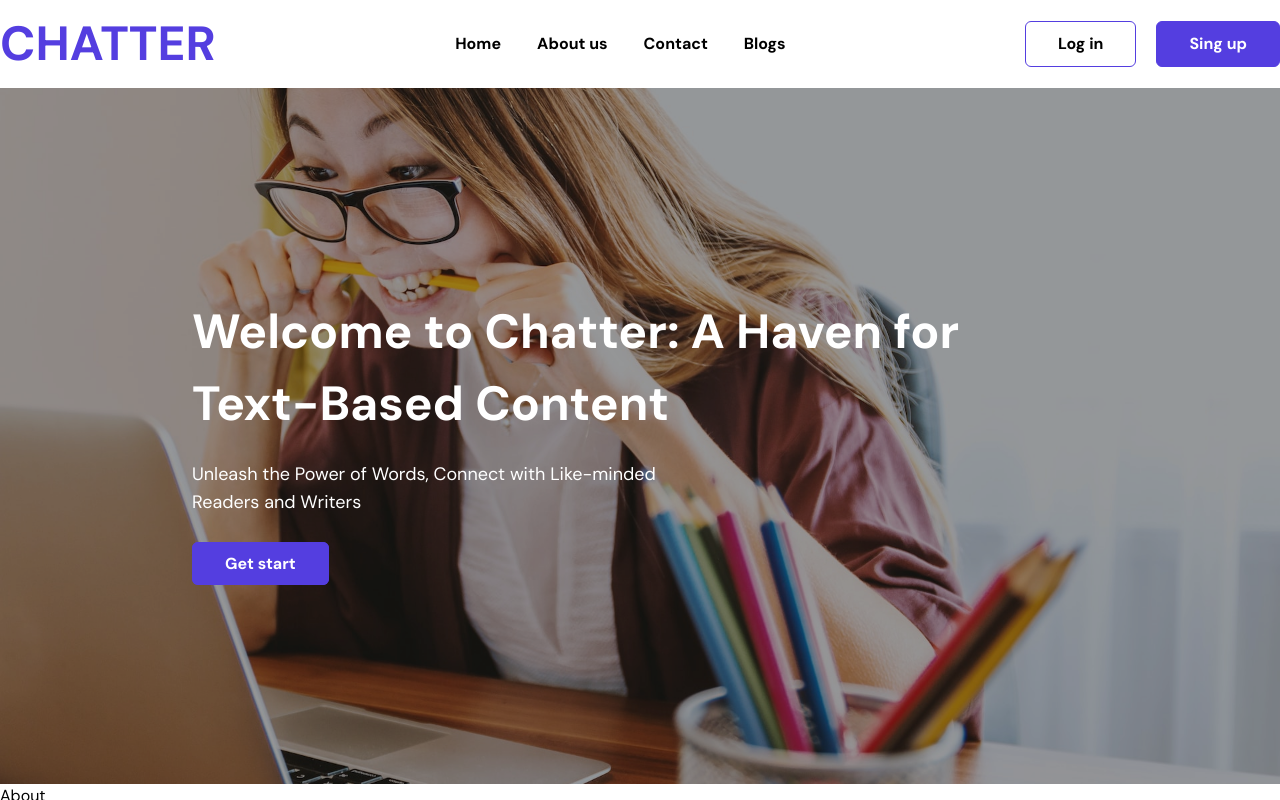
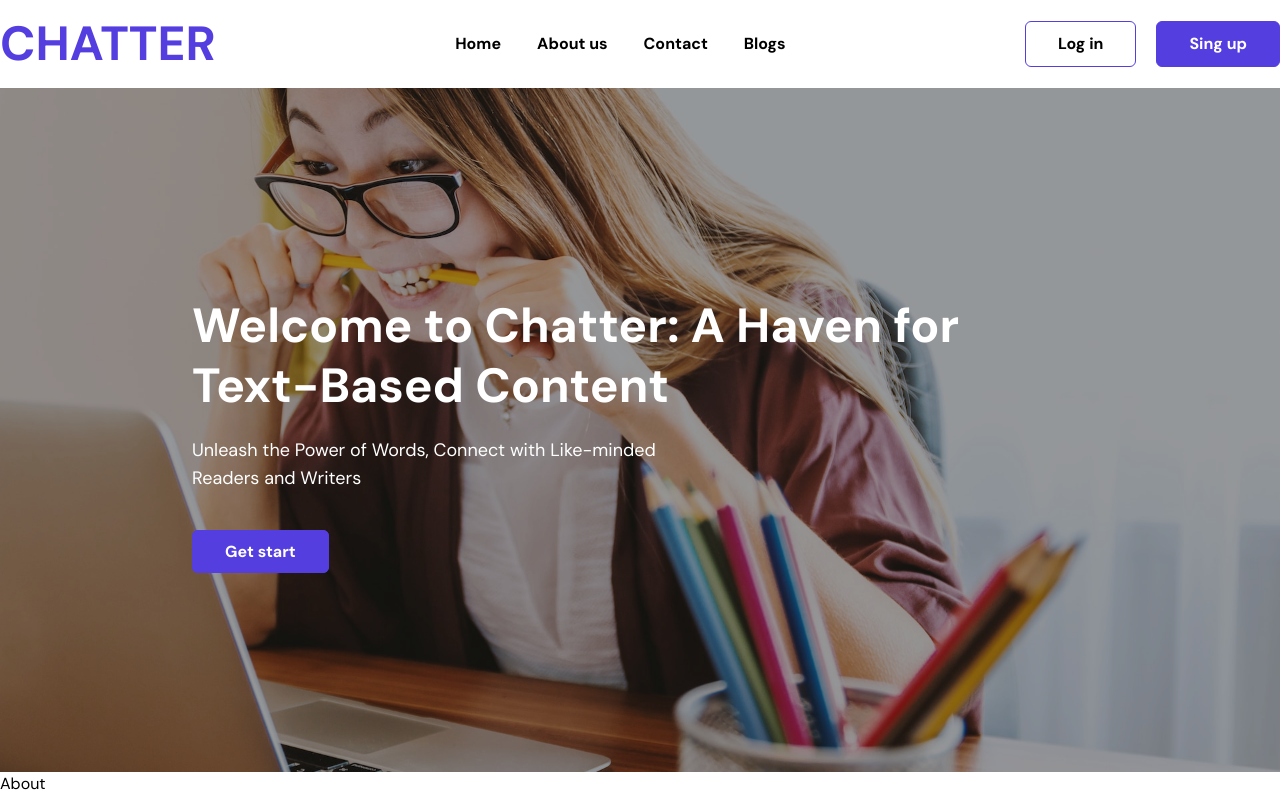
Before and after one commit to Safoah91/chatter, a React (Create React App) app: page / in a window 1280 px wide. Shown: the top 800 px of the page. Built offline with nearby package versions, Linux system fonts and the light colour scheme.

Commit message:
fix styling

```diff
--- a/src/pages/home/components/hero.tsx
+++ b/src/pages/home/components/hero.tsx
@@ -6,10 +6,10 @@ const Hero = () => {
       <section id="hero">
         <div id="overlay" className="py-52">
           <div className="max-w-4xl mx-auto">
-            <h1 className="text-5xl text-white leading-normal font-bold pb-5">
+            <h1 className="text-5xl text-white leading-tight font-bold pb-5">
               Welcome to Chatter: A Haven for Text-Based Content
             </h1>
-            <p className="text-white text-lg md:max-w-lg mb-9">
+            <p className="text-white text-lg md:max-w-lg mb-12">
               Unleash the Power of Words, Connect with Like-minded Readers and
               Writers
             </p>
```
